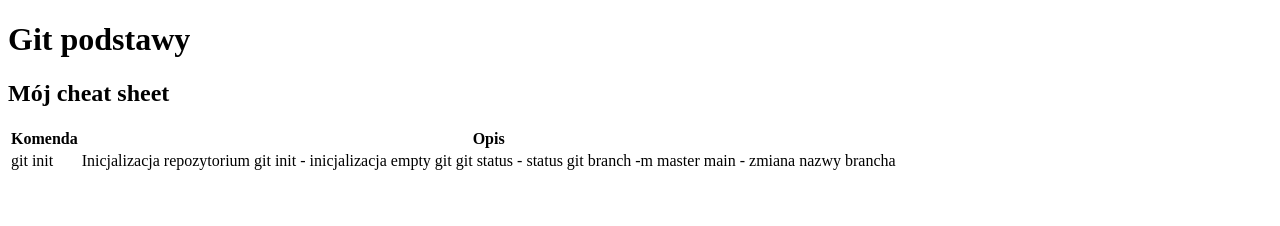
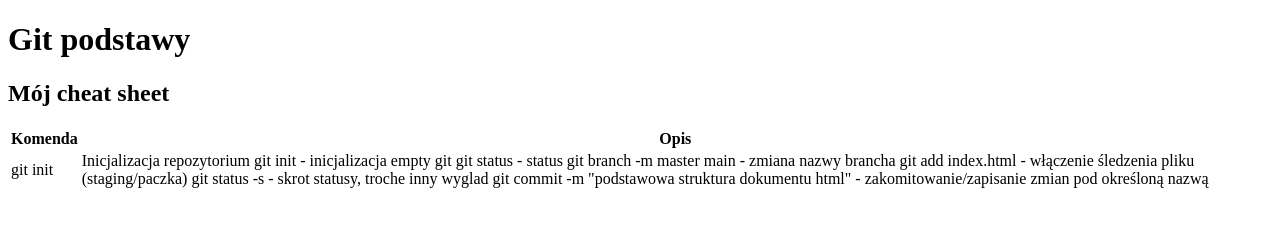
Before and after one commit to Aknowi/git_trening_pomeranian, a plain HTML site: page index.html in a window 1280 px wide. Drawn offline with Linux system fonts and the light colour scheme.

Commit message:
nowa komenda git status

```diff
--- a/index.html
+++ b/index.html
@@ -20,6 +20,11 @@
                 git init - inicjalizacja empty git
                 git status - status
                 git branch -m master main - zmiana nazwy brancha
+                git add index.html - włączenie śledzenia pliku (staging/paczka)
+                git status -s - skrot statusy, troche inny wyglad
+                git commit -m "podstawowa struktura dokumentu html"
+                 - zakomitowanie/zapisanie zmian pod określoną nazwą
+
 
             </td>
         </tr>
```
